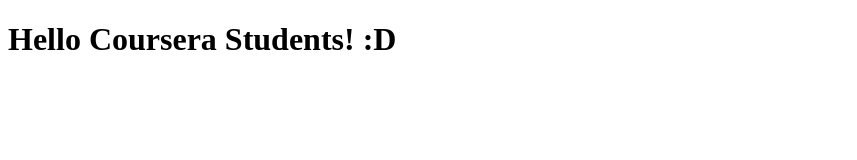
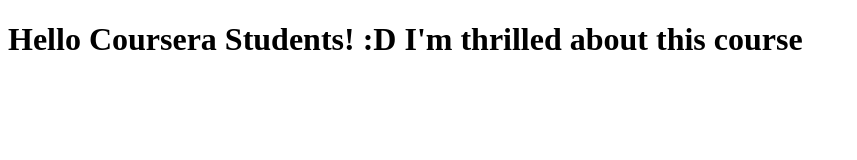
Before and after one commit to alexfrab/coursera-test, a plain HTML site: page index.html in a window 1280 px wide. Shown: the whole page, without its empty margins (0-857 px from the left). Drawn offline with Linux system fonts and the light colour scheme.

Commit message:
New version of web file

```diff
--- a/index.html
+++ b/index.html
@@ -5,6 +5,6 @@
         <title>Hello Coursera</title>
     </head>
     <body>
-        <h1>Hello Coursera Students! :D</h1>
+        <h1>Hello Coursera Students! :D  I'm thrilled about this course</h1>
     </body>
 </html>
```
